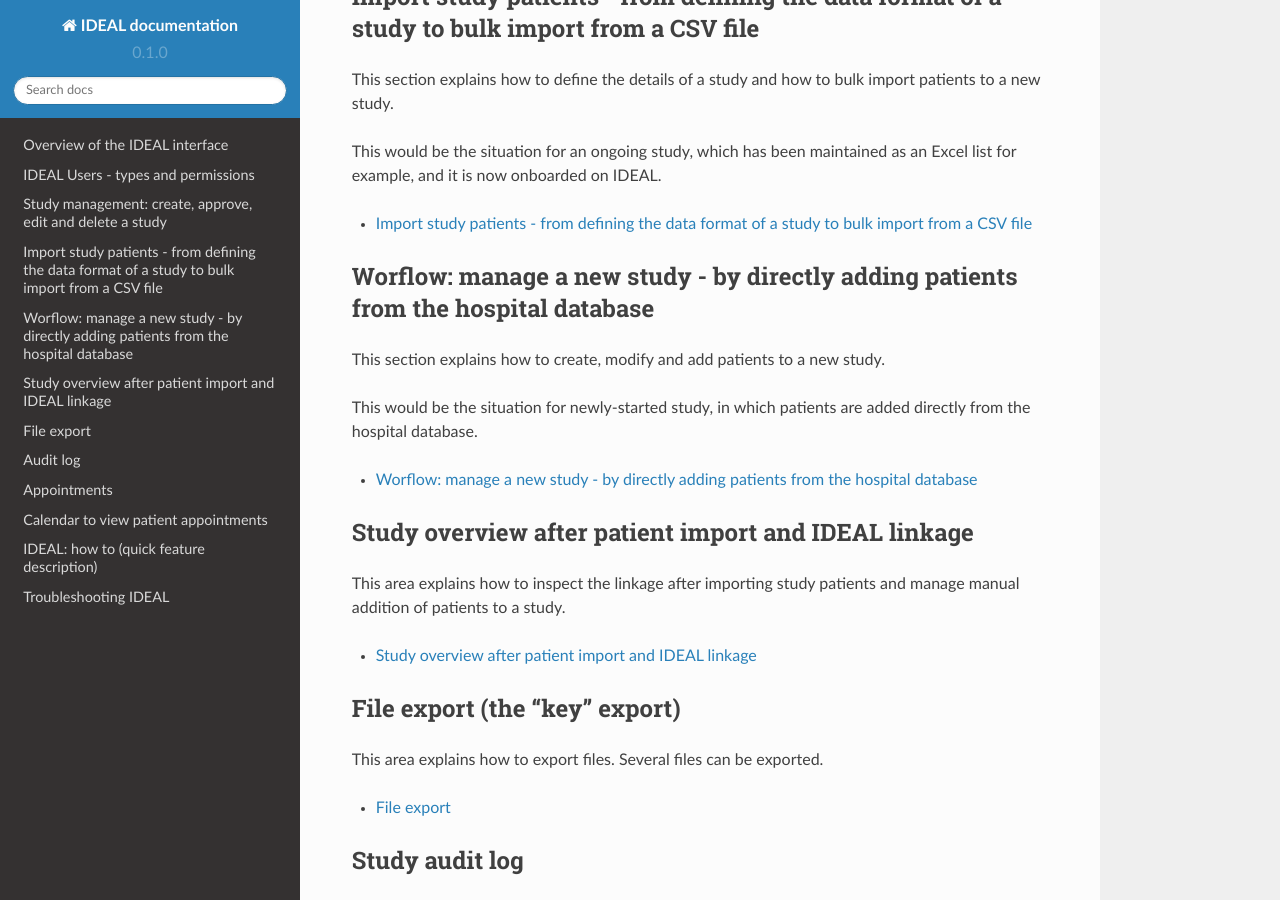
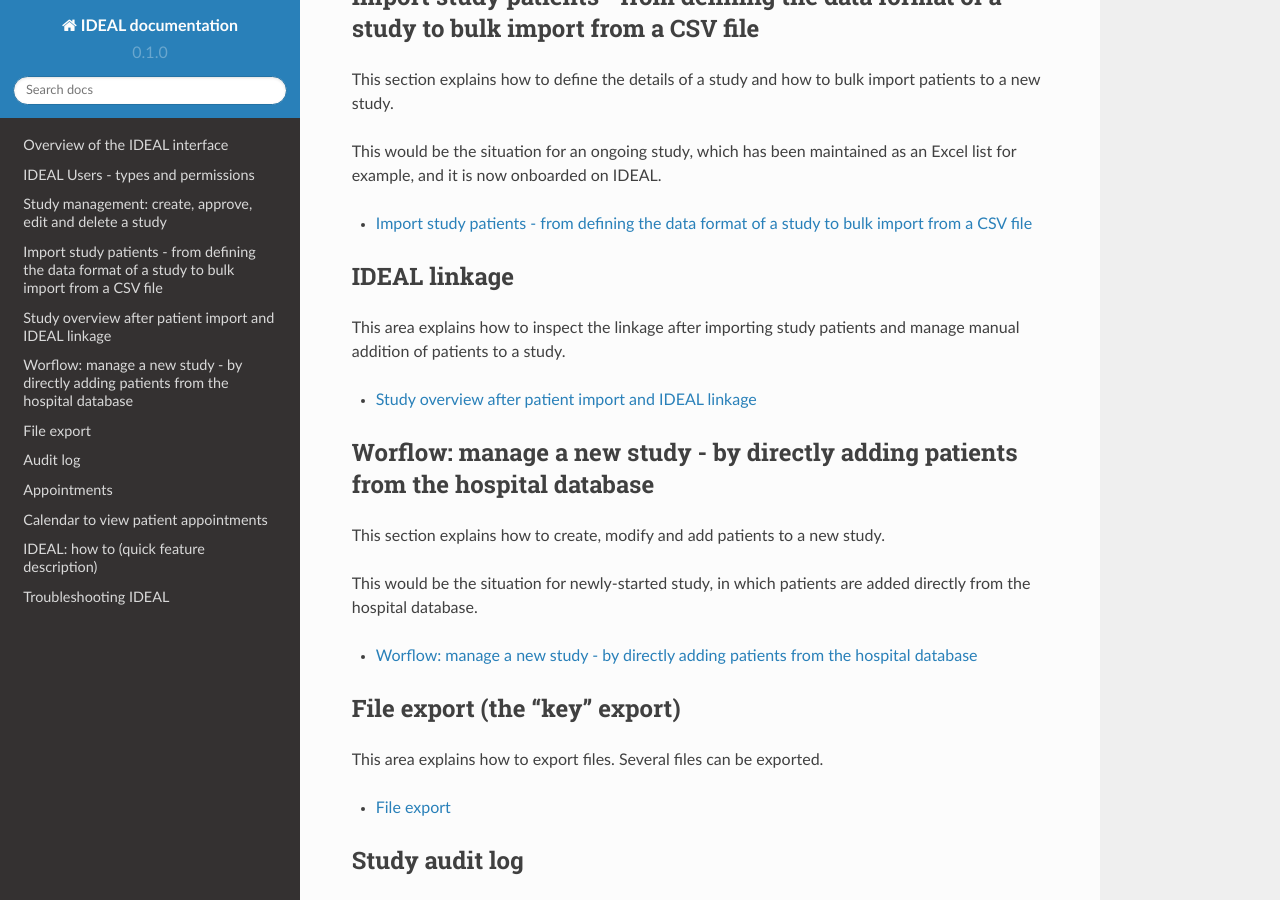
Before and after one commit to Nynuphar/IDEAL-doc, a Sphinx documentation site: the page built from docs/source/index.rst, in a window 1280 px wide and 900 px high, scrolled down 1174 px. Built offline with Sphinx 7.4.7 and the Read the Docs theme 2.0.0, drawn with Linux system fonts in a browser that asks for light colours; some of the changed lines change nothing that is shown.

Commit message:
Update index.rst

```diff
--- a/docs/source/index.rst
+++ b/docs/source/index.rst
@@ -59,6 +59,16 @@
 
    import
 
+IDEAL linkage
+******************
+
+This area explains how to inspect the linkage after importing study patients and manage manual addition of patients to a study.
+
+.. toctree::
+   :maxdepth: 1
+
+   linkage
+
 Worflow: manage a new study - by directly adding patients from the hospital database
 **************************************************************************************
 
@@ -70,17 +80,6 @@
    :maxdepth: 1
 
    newstudyhospitaldb
-
-
-Study overview after patient import and IDEAL linkage
-*********************************************************
-
-This area explains how to inspect the linkage after importing study patients and manage manual addition of patients to a study.
-
-.. toctree::
-   :maxdepth: 1
-
-   linkage
 
 File export (the "key" export)
 ****************************************
```
